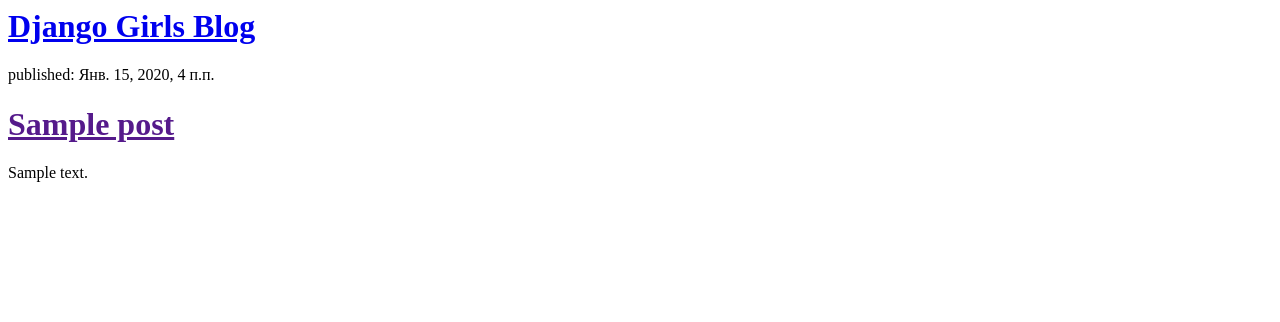
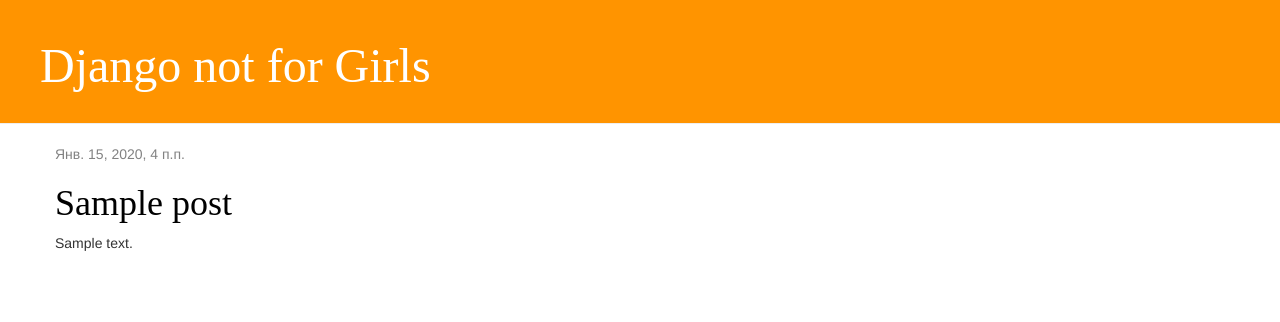
Before and after one commit to hulahoo/my-first-blog, a Django app: page / in a window 1280 px wide. Shown: the top 322 px of the page. Run offline with Django 3.2, Linux system fonts and the light colour scheme; tables that the repository leaves empty hold one stand-in row (values such as "Sample post"); some libraries are stand-ins or nearby versions; some web fonts are replaced.

Commit message:
I think it's finished. Upgraded styles and templates

```diff
--- /dev/null
+++ b/blog/static/css/blog.css
@@ -0,0 +1,51 @@
+h1 a {
+    color: #5a8728;
+    font-family: 'Goldman';
+}
+
+.page-header {
+    background-color: #ff9400;
+    margin-top: 0;
+    padding: 20px 20px 20px 40px;
+}
+
+.page-header h1, .page-header h1 a, .page-header h1 a:visited, .page-header h1 a:active {
+    color: #ffffff;
+    font-size: 36pt;
+    text-decoration: none;
+}
+
+.content {
+    margin-left: 40px;
+}
+
+h1, h2, h3, h4 {
+    font-family: 'Lobster', cursive;
+}
+
+.date {
+    color: #828282;
+}
+
+.save {
+    float: right;
+}
+
+.post-form textarea, .post-form input {
+    width: 100%;
+}
+
+.top-menu, .top-menu:hover, .top-menu:visited {
+    color: #ffffff;
+    float: right;
+    font-size: 26pt;
+    margin-right: 20px;
+}
+
+.post {
+    margin-bottom: 70px;
+}
+
+.post h1 a, .post h1 a:visited {
+    color: #000000;
+}
--- /dev/null
+++ b/blog/templates/blog/base.html
@@ -0,0 +1,23 @@
+{% load static %}
+<html>
+    <head>
+        <title>Django not for Girls</title>
+        <link rel="stylesheet" href="//maxcdn.bootstrapcdn.com/bootstrap/3.2.0/css/bootstrap.min.css">
+        <link rel="stylesheet" href="//maxcdn.bootstrapcdn.com/bootstrap/3.2.0/css/bootstrap-theme.min.css">
+        <link href="https://fonts.google.com/specimen/Goldman#standard-styles" rel="stylesheet" type="text/css">
+        <link rel="stylesheet" href="{% static 'css/blog.css' %}">
+    </head>
+    <body>
+        <div class="page-header">
+            <h1><a href="/">Django not for Girls</a></h1>
+        </div>
+        <div class="content container">
+            <div class="row">
+                <div class="col-md-8">
+                {% block content %}
+                {% endblock %}
+                </div>
+            </div>
+        </div>
+    </body>
+</html>
--- a/blog/templates/blog/post_list.html
+++ b/blog/templates/blog/post_list.html
@@ -1,11 +1,12 @@
-<div>
-    <h1><a href="/">Django Girls Blog</a></h1>
-</div>
-
+{% extends 'blog/base.html' %}
+{% block content %}
 {% for post in posts %}
-    <div>
-        <p>published: {{ post.published_date }}</p>
-        <h1><a href="">{{ post.title }}</a></h1>
+    <div class="post">
+        <div class="date">
+            {{ post.published_date }}
+        </div>
+        <h1><a href="{% url 'post_detail' pk=post.pk %}">{{ post.title }}</a></h1>
         <p>{{ post.text|linebreaksbr }}</p>
     </div>
 {% endfor %}
+{% endblock %}
--- a/blog/urls.py
+++ b/blog/urls.py
@@ -3,4 +3,5 @@ from . import views
 
 urlpatterns = [
     path('', views.post_list, name='post_list'),
+    path('post/<int:pk>/', views.post_detail, name='post_detail'),
 ]
--- a/blog/views.py
+++ b/blog/views.py
@@ -1,4 +1,4 @@
-from django.shortcuts import render
+from django.shortcuts import render, get_object_or_404
 from .models import Post
 from django.utils import timezone
 
@@ -7,3 +7,7 @@ def post_list(request):
     # posts = Post.objects.filter(published_date__lte=timezone.now()).order_by('published_date')
     posts = Post.objects.all()
     return render(request, 'blog/post_list.html', {'posts': posts})
+
+def post_detail(request, pk):
+    post = get_object_or_404(Post, pk=pk)
+    return render(request, 'blog/post_detail.html', {'post': post})
```
Also changed, not shown: blog/templates/blog/post_detail.html (added, +13 -0 lines).
